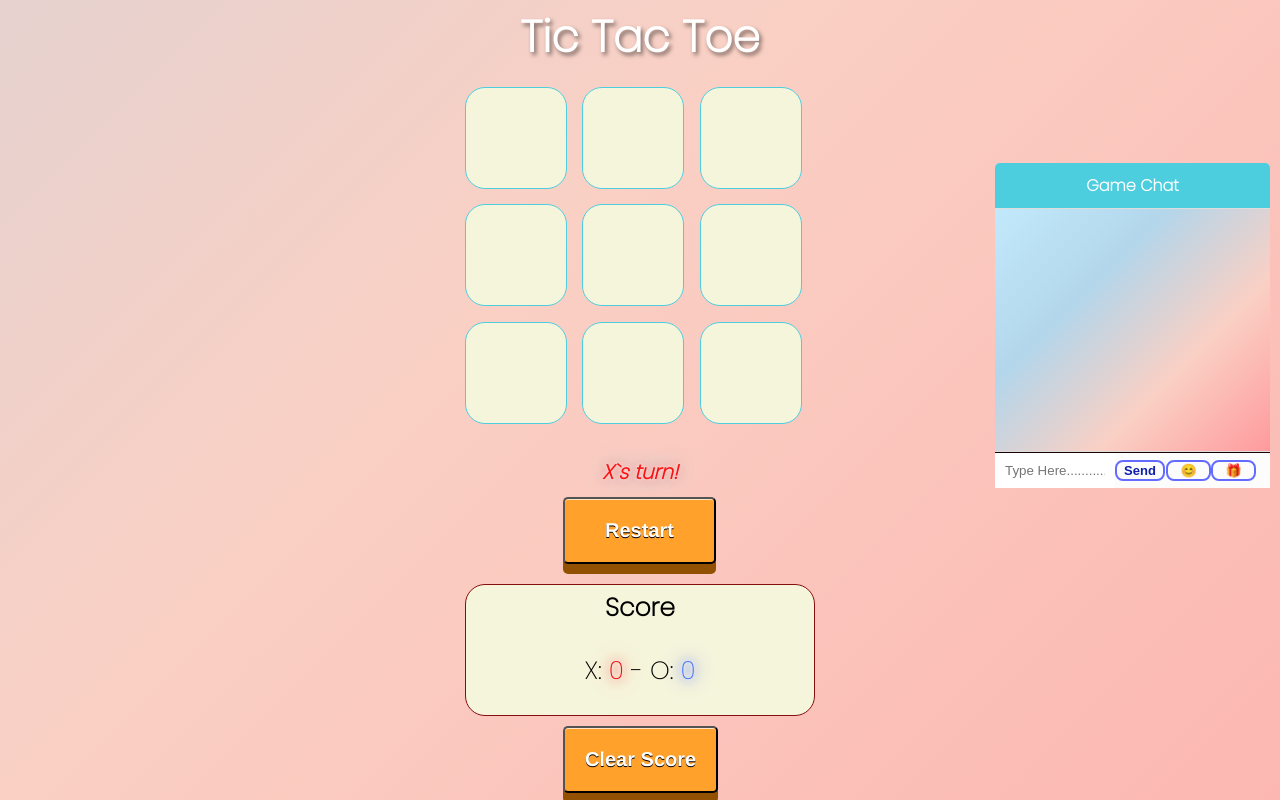
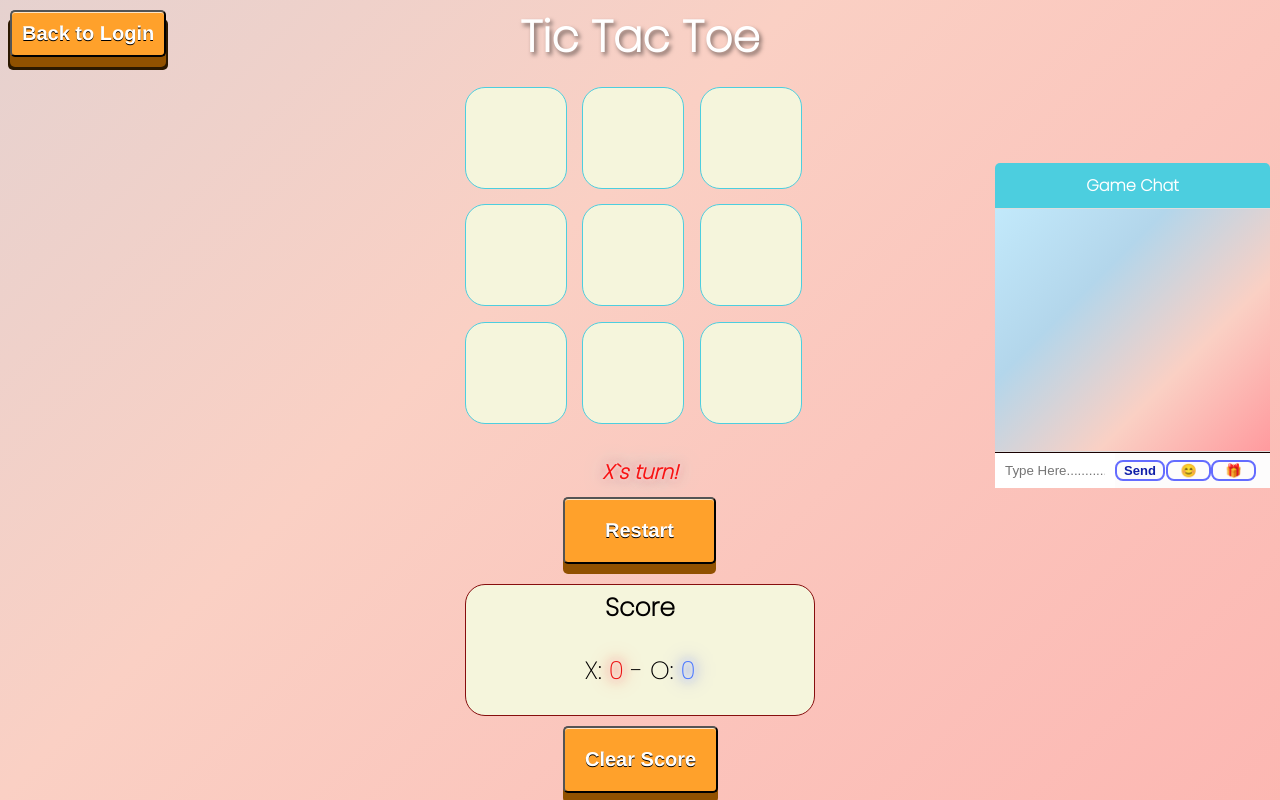
Before and after one commit to anhuap12-hub/TicTacToeGame, a website: page game.html in a window 1280 px wide. Drawn offline with Linux system fonts and the light colour scheme.

Commit message:
update button back to login

```diff
--- a/game.html
+++ b/game.html
@@ -13,7 +13,15 @@
     <div id="title">
 <div id="gameTitle">Tic Tac Toe</div>
 </div>
-
+<button id = backButton> Back to Login </button>
+<script>
+    const backBtn = document.getElementById("backButton");
+    if (backBtn) {
+        backBtn.addEventListener('click', function () {
+            window.location.href = "index.html";
+        });
+    }
+</script>
 <div id="board">
     <div class="square" id ="square0"></div>
     <div class="square" id ="square1"></div>
--- a/styles.css
+++ b/styles.css
@@ -43,6 +43,58 @@ body{
 h1{
     text-align: center;
 
+}
+#backButton{
+    color:white;
+  font-family:Helvetica, sans-serif;
+  font-weight:bold;
+  font-size:20px;
+  text-decoration:none;
+  background-color:#FFA12B;
+  display:block;
+  top:10px;
+  left:10px;
+  position:absolute;
+  padding:10px 10px;
+
+
+
+
+  -webkit-tap-highlight-color: rgba(0, 0, 0, 0);
+  text-shadow: 0px 1px 0px #000;
+  filter: dropshadow(color=#000, offx=0px, offy=1px);
+
+  -webkit-box-shadow:inset 0 1px 0 #FFE5C4, 0 10px 0 #915100;
+  -moz-box-shadow:inset 0 1px 0 #FFE5C4, 0 10px 0 #915100;
+  box-shadow:inset 0 1px 0 #FFE5C4, 0 10px 0 #915100;
+
+  -webkit-border-radius: 5px;
+  -moz-border-radius: 5px;
+  border-radius: 5px;
+}
+
+#backButton:active{
+  top:10px;
+  background-color:#F78900;
+
+  -webkit-box-shadow:inset 0 1px 0 #FFE5C4, inset 0 -3px 0 #915100;
+  -moz-box-shadow:inset 0 1px 0 #FFE5C4, inset 0 -3pxpx 0 #915100;
+  box-shadow:inset 0 1px 0 #FFE5C4, inset 0 -3px 0 #915100;
+}
+
+#backButton:after{
+  content:"";
+  height:100%;
+  width:100%;
+  padding:4px;
+  position: absolute;
+  bottom:-15px;
+  left:-4px;
+  z-index:-1;
+  background-color:#2B1800;
+  -webkit-border-radius: 5px;
+  -moz-border-radius: 5px;
+  border-radius: 5px;
 }
 #board{
     margin-left: auto;
```
Also changed, not shown: game.js (line endings or trailing spaces).
